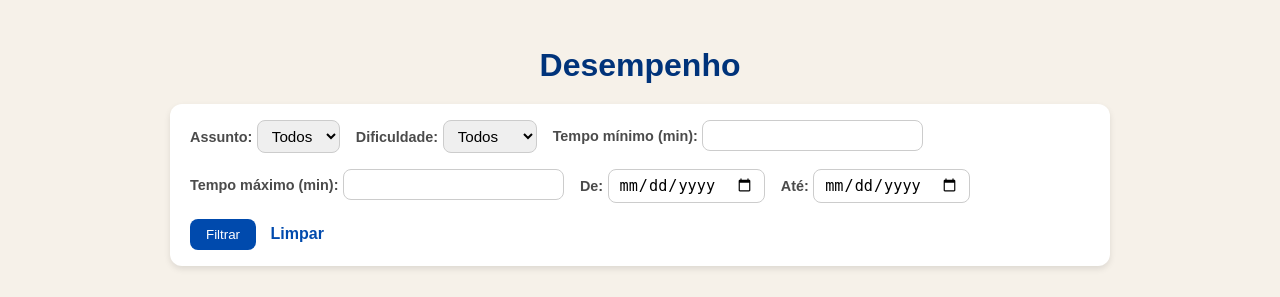
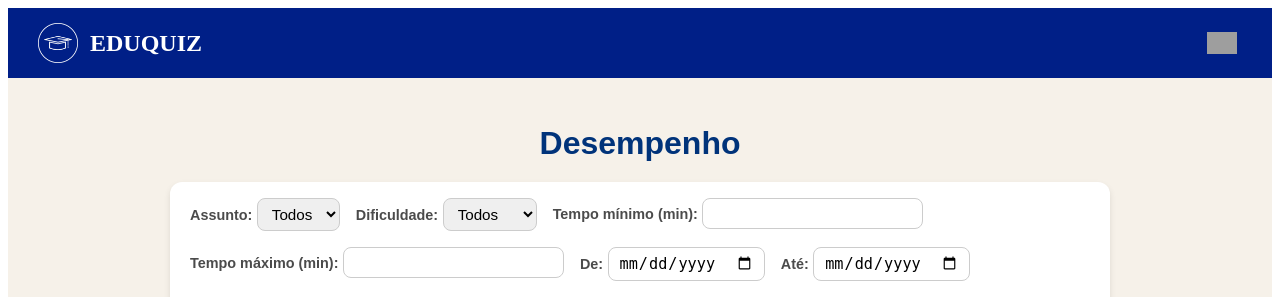
Before and after one commit to monickeivlopes/EduQuiz, a Flask app: template templates/desempenho.html in a window 1280 px wide. Shown: the top 297 px of the page. Run offline with Flask 3, Linux system fonts and the light colour scheme; the template is opened without the code that fills it, so the values that code supplies are empty; some libraries are stand-ins or nearby versions; grey boxes are pictures that could not be loaded.

Commit message:
Header do eduquiz

```diff
--- a/static/desempenho.css
+++ b/static/desempenho.css
@@ -1,5 +1,5 @@
 /* ====== BASE ====== */
-body {
+main {
   font-family: Arial, Helvetica, sans-serif;
   background-color: #f6f1e9; /* tom claro já usado no EduQuiz */
   color: #333;
@@ -109,3 +109,24 @@ ul li {
   font-size: 0.95rem;
   border-left: 6px solid #004aad;
 }
+
+
+header{
+  position: sticky;
+  top:0; z-index: 20;
+  background: #001f87;
+  color: white;
+  display:flex; align-items:center; justify-content:space-between;
+  padding: 15px 30px;
+}
+
+header .logo{ display:flex; align-items:center; gap:12px; font-size:1.5rem; font-weight:bold; }
+header .logo img{ height:40px; width:auto; display:block; }
+
+header nav a{
+  display:inline-flex; align-items:center; justify-content:center;
+  height:40px; width:40px; border-radius: 8px;
+  transition: background .2s;
+}
+header nav a:hover{ background: rgba(255,255,255,0.1); }
+header nav img{ width:30px; }
--- a/templates/desempenho.html
+++ b/templates/desempenho.html
@@ -7,6 +7,19 @@
   <link rel="stylesheet" href="/static/desempenho.css" />
 </head>
 <body>
+<header>
+  <div class="logo">
+    <img src="static/img/Logo.png" alt="Logo EduQuiz" />
+    <span>EDUQUIZ</span>
+  </div>
+  <nav>
+    <a href="{{ url_for('index_aluno') }}">
+      <img src="static/img/casa.png" alt="Ícone de home" />
+    </a>
+  </nav>
+</header>
+
+<main>
   <h2>Desempenho</h2>
 
   <form method="get" class="filtros">
@@ -90,5 +103,6 @@
     const Data = {{ data | tojson }};
   </script>
   <script src="{{ url_for('static', filename='js/desempenho.js') }}"></script>
+</main>
 </body>
 </html>
--- a/templates/materiais.html
+++ b/templates/materiais.html
@@ -4,7 +4,7 @@
   <meta charset="UTF-8" />
   <meta name="viewport" content="width=device-width, initial-scale=1.0" />
   <title>Materiais de Estudo</title>
-  <link rel="stylesheet" href="{{ url_for('static', filename='materiais.css') }}">
+  <link rel="stylesheet" href="/static/materiais.css">
 </head>
 <body>
 
```
